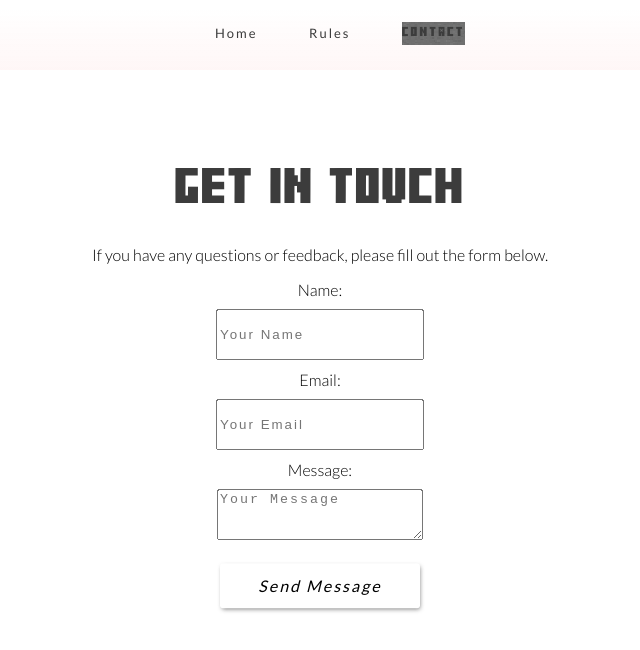
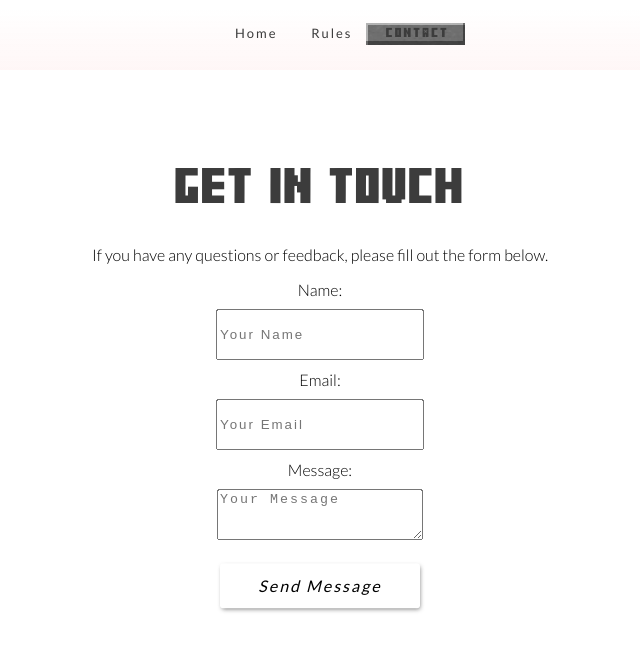
Before and after one commit to aymane-06/CodeCraftBeta, a plain HTML site: page contact.html in a window 1280 px wide. Shown: the whole page, without its empty margins (320-960 px from the left). Drawn offline with Linux system fonts and the light colour scheme.

Commit message:
css styling

```diff
--- a/style.css
+++ b/style.css
@@ -89,7 +89,10 @@ p.intro-des span {
 }
 .nav .nav-item,
 .navbar .nav-item {
-  padding: 5px 0;
+  text-align: center;
+  padding: 5px 10px 5px 20px;
+
+
 }
 .nav .nav-item:after,
 .navbar .nav-item:after {
@@ -103,11 +106,11 @@ p.intro-des span {
   transition: top 0.3s ease-out;
   -webkit-transition: top 0.3s ease-out;
 }
-.nav .nav-item:hover:after,
+/* .nav .nav-item:hover:after,
 .navbar .nav-item:hover:after {
   top: 7px;
   background: #3c3c3c;
-}
+} */
 
 .active:after {
   height: 2px !important;
@@ -226,6 +229,7 @@ ul {
     background: #999 url(./images/bgbtn.png) center / cover;
     image-rendering: pixelated;
     border: 2px solid #000;
+    box-shadow: inset -2px -4px #0006, inset 2px 2px #FFF7;
 }
 
 }
@@ -248,22 +252,23 @@ details summary:hover{
 }
 nav li:hover{
   font-family: mincraft;
-  cursor: pointer;
-    overflow: hidden;
-    white-space: nowrap;
-    user-select: none;
-    background: #999 url(./images/bgbtn.png) center / cover;
-    image-rendering: pixelated;
-    padding: 5px 10px 5px 10px;
+  padding-bottom: 0.3em;
+  display: flex;
+  justify-content: center;
+  align-items: center;
+  color: #DDD;
+  box-shadow: inset -2px -4px #0006, inset 2px 2px #FFF7;
+  background: #999 url(./images/bgbtn.png) center / cover;
 }
 
 
 .slected{
   font-family: mincraft;
-  cursor: pointer;
-  overflow: hidden;
-  white-space: nowrap;
-  user-select: none;
+  padding-bottom: 0.3em;
+  display: flex;
+  justify-content: center;
+  align-items: center;
+  color: #DDD;
+  box-shadow: inset -2px -4px #0006, inset 2px 2px #FFF7;
   background: #999 url(./images/bgbtn.png) center / cover;
-  image-rendering: pixelated;
 }
```
